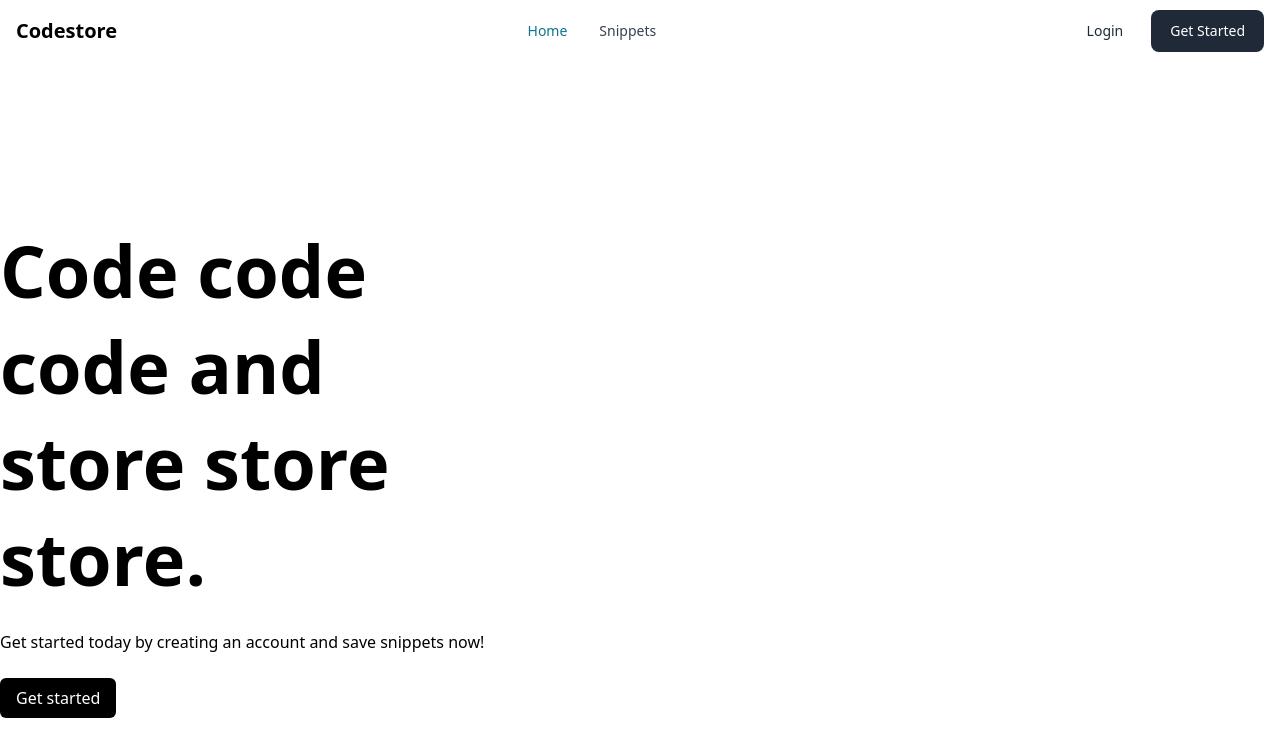
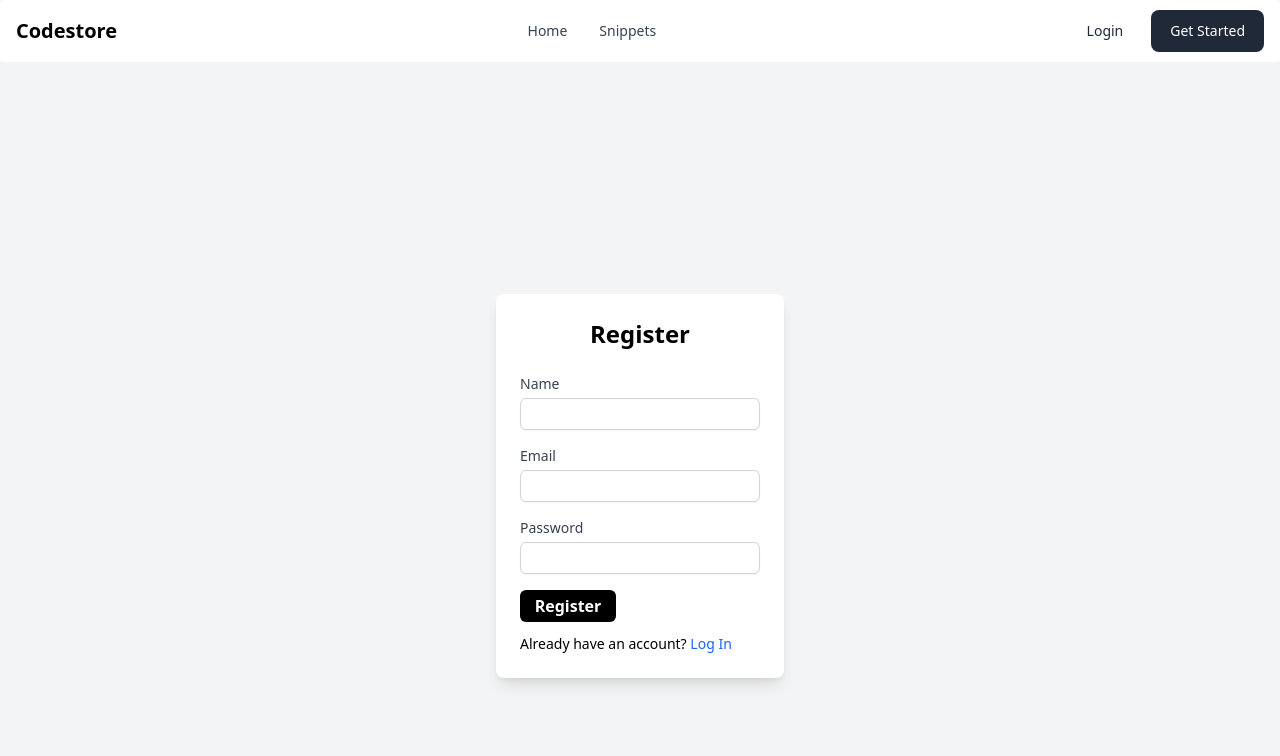
Before and after one commit to yousufmohi/codestore, a React (Create React App) app in the folder client/: page /register in a window 1280 px wide. Before the commit this address led to /. Shown: the top 756 px of the page. Built offline with nearby package versions, Linux system fonts and the light colour scheme.

Commit message:
Completed Project, only some styling and testing left

```diff
--- a/client/src/components/AuthContext.js
+++ b/client/src/components/AuthContext.js
@@ -3,6 +3,7 @@ import '../index.css';
 const AuthContext = createContext();
 
 const AuthProvider = ({ children }) => {
+  // sets the initial states for auth related variables
   const [token, setToken] = useState(null);
   const [loading, setLoading] = useState(true);
   const [name,setName] = useState(null);
--- a/client/src/components/AxiosInstance.js
+++ b/client/src/components/AxiosInstance.js
@@ -1,10 +1,11 @@
 import axios from "axios";
-
+// created instance with preset url
 let AxiosInstance = axios.create({
+  //set PORT to the port your API uses
   baseURL: "http://localhost:5000/api/",
   timeout: 5000,
 });
-
+// axios instance allows for pre authorized axios requests
 AxiosInstance.interceptors.request.use(function (config) {
   let token = localStorage.getItem("token");
   config.headers["Authorization"] = "Bearer " + token;
--- a/client/src/components/DashBoard.js
+++ b/client/src/components/DashBoard.js
@@ -8,7 +8,7 @@ const DashBoard = () => {
   }
 
   if(!token) {
-    return <Navigate to="/" replace/>
+    return <Navigate to="/register" replace/>
   }
 
   return (
--- a/client/src/components/ExistingCodeEditor.js
+++ b/client/src/components/ExistingCodeEditor.js
@@ -32,7 +32,7 @@ const ExistingCodeEditor = (props) => {
     setCopyText('Copied!')
     setTimeout(()=> {
       setCopyText('Copy');
-    },2000);
+    }, 2000);
   }
   const updateCode = async() => {
     const snippet = props.data.find(item => item._id === props.id);
--- a/client/src/components/LoginForm.js
+++ b/client/src/components/LoginForm.js
@@ -1,17 +1,23 @@
-import React, {useState,useContext} from 'react';
+import React, {useState,useContext, useEffect} from 'react';
 import '../index.css';
 import axios from "axios";
 import { AuthContext } from './AuthContext';
 import { toast } from 'react-hot-toast';
-import { Navigate, useNavigate } from 'react-router-dom';
+import { Link, Navigate, useNavigate } from 'react-router-dom';
 import { NavComponent } from './NavComponent';
-import DashBoard from './DashBoard';
+
 const LoginForm = () => {
   const {token,setToken,setName,setUserEmail} = useContext(AuthContext);
   const navigate = useNavigate();
   const [email, setEmail] = useState(null);
   const [password, setPassword] = useState(null);
   const [errorMessage,setErrorMessage] = useState(null);
+
+  useEffect(() => {
+    if(localStorage.getItem("token")) {
+      navigate('/');
+    }
+  });
 
   const handleSubmit = async (e) => {
     e.preventDefault();
@@ -51,7 +57,7 @@ const LoginForm = () => {
           <input
             type="email"
             id="email"
-            className="mt-1 block w-full border h-8 border-gray-300 rounded-md shadow-sm p-2 focus:outline-none focus:ring focus:ring-black"
+            className="mt-1 text-sm backdrop:block w-full border h-8 border-gray-300 rounded-md shadow-sm p-2 focus:outline-none focus:ring focus:ring-black"
             onChange={(e) => setEmail(e.target.value)}
             required
           />
@@ -72,13 +78,13 @@ const LoginForm = () => {
 
         <button
           type="submit"
-          className="w-24 bg-black text-white font-semibold py-2 rounded-md "
+          className="w-24 bg-black h-8 text-white font-semibold rounded-md"
         >
           Submit
         </button>
       </form>
+      <p className=' mt-3 text-sm'>Don't have an account? <span className='ont-medium text-blue-600 dark:text-blue-500 hover:underline'><Link to={'/register'}>Register</Link></span></p>
     </div>
-    <DashBoard/>
     </div>
   );
 };
--- a/client/src/components/NavComponent.js
+++ b/client/src/components/NavComponent.js
@@ -31,7 +31,7 @@ export function NavComponent() {
           arrowIcon={false}
           inline
           label={
-            <Avatar alt="User settings" img="https://live.staticflickr.com/2918/14252895345_8180381186_h.jpg" rounded />
+            <Avatar alt="User settings" img="https://cdn-icons-png.flaticon.com/512/1802/1802977.png" rounded />
           }
         >
           <Dropdown.Header>
@@ -49,7 +49,7 @@ export function NavComponent() {
           >
             Login
           </a>
-        <Button  color="dark" onClick={(e) => navigate('/')}>Get Started</Button>
+        <Button color="dark" onClick={(e) => navigate('/register')}>Get Started</Button>
       </div>}
       <div className="m-auto">
         <Navbar.Collapse>
--- a/client/src/components/RegisterForm.js
+++ b/client/src/components/RegisterForm.js
@@ -3,8 +3,8 @@ import '../index.css';
 import axios from "axios";
 import { toast } from 'react-hot-toast';
 import { NavComponent } from './NavComponent';
-import DashBoard from './DashBoard';
-import { useNavigate } from 'react-router-dom';
+import { Link, useNavigate } from 'react-router-dom';
+
 const RegisterForm = () => {
   const navigate = useNavigate();
   const [name,setName] = useState("");
@@ -33,9 +33,9 @@ const RegisterForm = () => {
   }
 
   return (
-    <div>
+    <div className='h-screen bg-gray-100'>
       <NavComponent/>
-      <div className="mt- max-w-md mx-auto p-6 bg-white rounded-lg shadow-md">
+      <div className="mt-[14.5rem] max-w-md w-72 mx-auto  p-6 bg-white rounded-lg shadow-lg">
       <h2 className="text-2xl font-bold mb-6 text-center">Register</h2>
       <form onSubmit={handleSubmit}>
         <div className="mb-4">
@@ -45,7 +45,7 @@ const RegisterForm = () => {
           <input
             type="text"
             id="name"
-            className="mt-1 block w-full border border-gray-300 rounded-md shadow-sm p-2 focus:outline-none focus:ring focus:ring-black"
+            className="mt-1 block text-sm w-full border  h-8 border-gray-300 rounded-md shadow-sm p-2 focus:outline-none focus:ring focus:ring-black"
             onChange={(e) => setName(e.target.value)}
             required
           />
@@ -58,7 +58,7 @@ const RegisterForm = () => {
           <input
             type="email"
             id="email"
-            className="mt-1 block w-full border border-gray-300 rounded-md shadow-sm p-2 focus:outline-none focus:ring focus:ring-black"
+            className="mt-1 block text-sm w-full border h-8 border-gray-300 rounded-md shadow-sm p-2 focus:outline-none focus:ring focus:ring-black"
             onChange={(e) => setEmail(e.target.value)}
             required
           />
@@ -71,7 +71,7 @@ const RegisterForm = () => {
           <input
             type="password"
             id="password"
-            className="mt-1 block w-full border border-gray-300 rounded-md shadow-sm p-2 focus:outline-none focus:ring focus:ring-black"
+            className="mt-1 block w-full text-sm border h-8 border-gray-300 rounded-md shadow-sm p-2 focus:outline-none focus:ring focus:ring-black"
             onChange={(e) => setPassword(e.target.value)}
             required
           />
@@ -79,13 +79,13 @@ const RegisterForm = () => {
 
         <button
           type="submit"
-          className="w-24 bg-black text-white font-semibold py-2 rounded-md "
+          className="w-24 bg-black h-8 text-white font-semibold rounded-md"
         >
           Register
         </button>
       </form>
+      <p className=' mt-3 text-sm'>Already have an account? <span className='ont-medium text-blue-600 dark:text-blue-500 hover:underline'><Link to={'/login'}>Log In</Link></span></p>
     </div>
-    <DashBoard/>
   </div>
   );
 };
```
Also changed, not shown: 1 other file (tests, documents, lock files or other folders).
